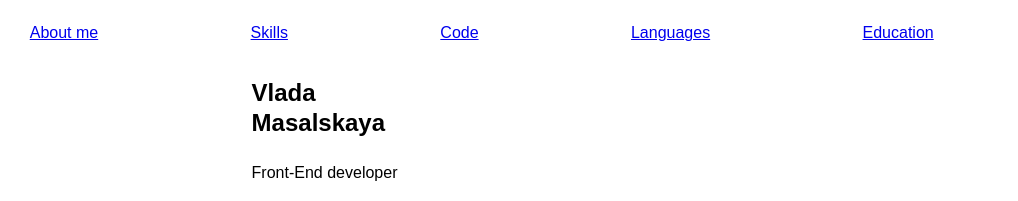
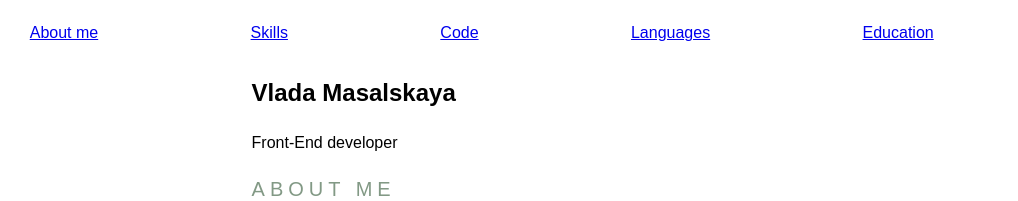
Before and after one commit to VladaRu/rsschool-cv, a plain HTML site: page index.html in a window 1280 px wide. Shown: the top 201 px of the page, 262-1280 px from the left. Drawn offline with Linux system fonts and the light colour scheme.

Commit message:
float: cv

```diff
--- a/indexr.html
+++ b/index.html
@@ -31,12 +31,12 @@
     <main class="container">
         <div class="left-side">
           <figure class="figure--left-side">
-            <img src="rsschool-cv/Photo.jpg" width="280" height="407" class="photo" alt="Photo of Vlada Masalskaya">
+            <img src="rsschool-cv/Photo.jpg" width="300" height="307" class="photo" alt="Photo of Vlada Masalskaya">
           </figure>
         </div>
         <div class="right-side">
         <section class="page-title">
-          <h2 class="main-title">Vlada <br>Masalskaya</h2>
+          <h1 class="main-title">Vlada Masalskaya</h1>
           <p>Front-End developer</p>
         </section>
         <section class="about me" id="about me">
@@ -133,7 +133,7 @@ function onPageLoaded() {
                     <li class="languages__item">
                         <p>Russian - native</p>
                         <p>English - Intermediate</p>
-                        <img src="./assets/0001.jpg" width="350" height="300" alt="english level" >
+                        <img src="./assets/0001.jpg" width="450" height="400" alt="english level" >
                     </li>
 
 </main>
```
